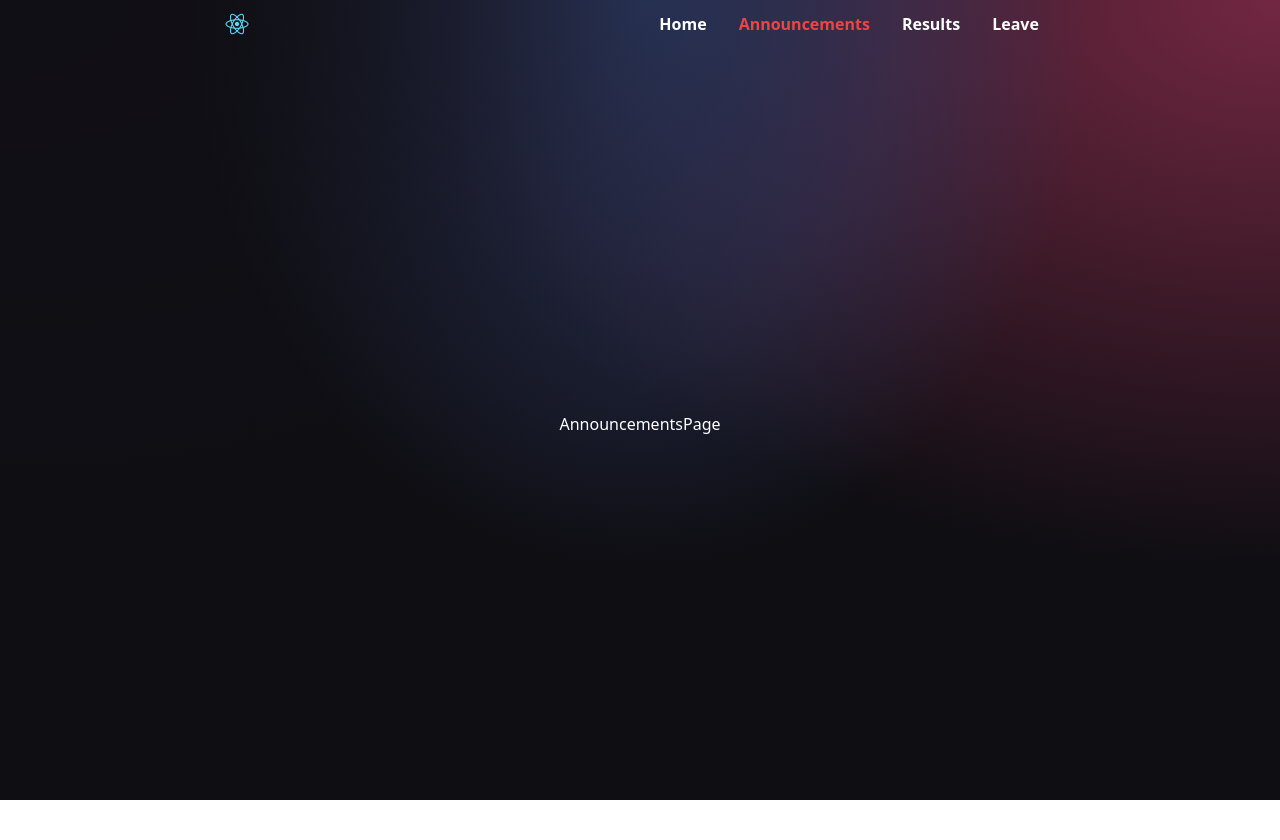
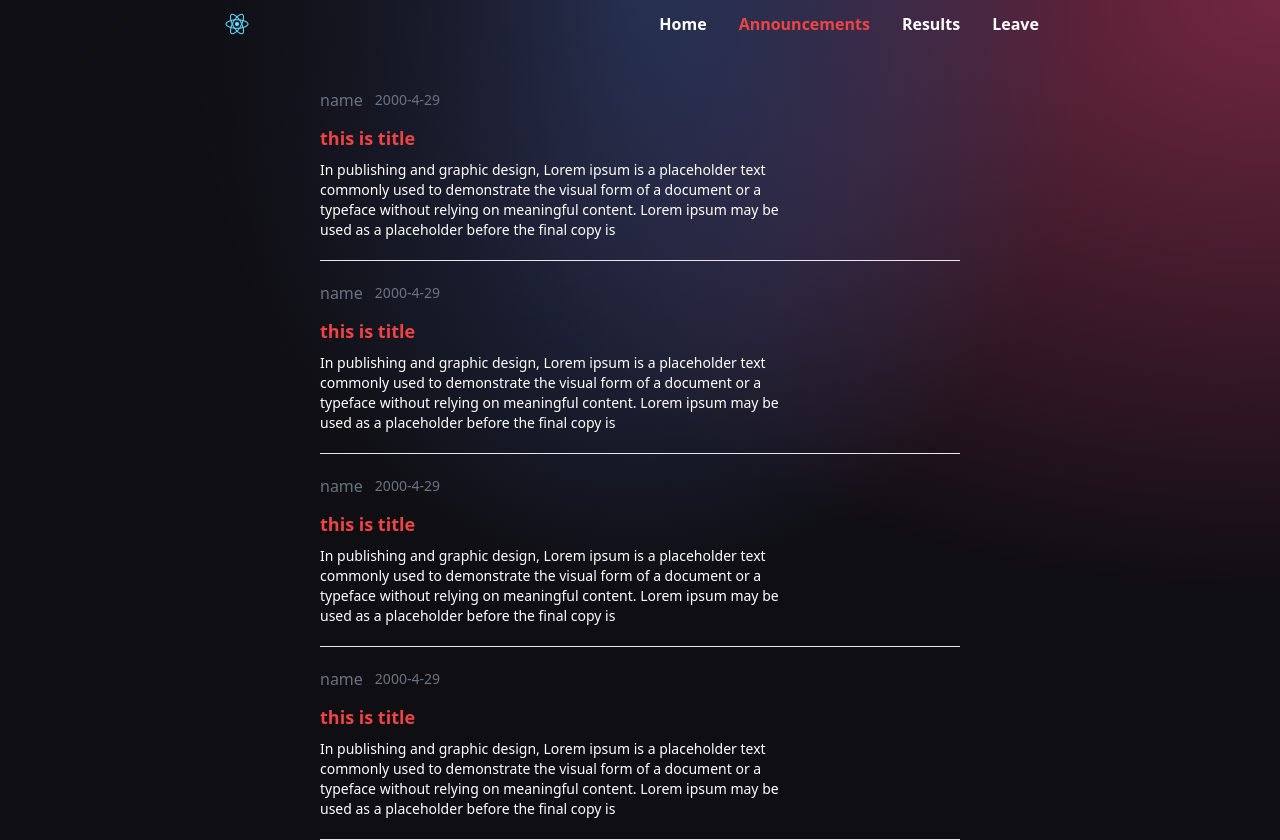
Before and after one commit to Y1S2-project-UOK/school-management-system-web-app, a React (Create React App) app: page /announcements in a window 1280 px wide. Before the commit the page ends 800 px from the top, so only its background shows below. Built offline with nearby package versions, Linux system fonts and the light colour scheme.

Commit message:
added card card compenets for announcements

```diff
--- a/src/App.js
+++ b/src/App.js
@@ -12,7 +12,7 @@ function App() {
     <BrowserRouter>
       <div className="gradient-bg-welcome min-h-screen">
         <NavBar />
-        <div className="pt-12 flex justify-center items-center h-screen">
+        <div className="pt-12 flex justify-center items-center ">
           <Routes>
             <Route path="/" element={<Navigate to="home" />} />
             <Route path="home" element={<HomePage />} />
--- /dev/null
+++ b/src/components/AnnouncementCard.jsx
@@ -0,0 +1,25 @@
+import React from "react";
+
+export default function AnnouncementCard({publisher_name,publish_date,title,details,onTitleClick}) {
+  return (
+    <div className="w-1/2 flex flex-col mt-5">
+      <div className="flex flex-row gap-3 items-center">
+        <div className="text-gray-500">{publisher_name}</div>
+        <div className="text-sm text-gray-500">{publish_date}</div>
+      </div>
+
+      <div className="grid grid-cols-4 gap-3">
+        <div className="col-span-3 flex flex-col">
+          <p onClick={onTitleClick} className="font-bold text-red-500 hover:text-red-300 cursor-pointer text-lg pt-3">
+           {title}
+          </p>
+
+          <p className="font-light text-white text-sm pt-2">
+            {details}
+          </p>
+        </div>
+      </div>
+      <hr className="mt-5" />
+    </div>
+  );
+}
--- a/src/pages/AnnouncementsPage.jsx
+++ b/src/pages/AnnouncementsPage.jsx
@@ -1,5 +1,38 @@
+import AnnouncementCard from "../components/AnnouncementCard";
+
 export default function AnnouncementsPage() {
   return (
-    <div className="text-white">AnnouncementsPage</div>
-  )
+    <div className="flex mt-5 flex-col items-center justify-center">
+      <AnnouncementCard
+        onTitleClick={() => console.log("clicked")}
+        publisher_name="name"
+        publish_date="2000-4-29"
+        title="this is title"
+        details="In publishing and graphic design, Lorem ipsum is a placeholder text commonly used to demonstrate the visual form of a document or a typeface without relying on meaningful content. Lorem ipsum may be used as a placeholder before the final copy is"
+      />
+
+      <AnnouncementCard
+        onTitleClick={() => console.log("clicked")}
+        publisher_name="name"
+        publish_date="2000-4-29"
+        title="this is title"
+        details="In publishing and graphic design, Lorem ipsum is a placeholder text commonly used to demonstrate the visual form of a document or a typeface without relying on meaningful content. Lorem ipsum may be used as a placeholder before the final copy is"
+      />
+
+      <AnnouncementCard
+        onTitleClick={() => console.log("clicked")}
+        publisher_name="name"
+        publish_date="2000-4-29"
+        title="this is title"
+        details="In publishing and graphic design, Lorem ipsum is a placeholder text commonly used to demonstrate the visual form of a document or a typeface without relying on meaningful content. Lorem ipsum may be used as a placeholder before the final copy is"
+      />
+      <AnnouncementCard
+        onTitleClick={() => console.log("clicked")}
+        publisher_name="name"
+        publish_date="2000-4-29"
+        title="this is title"
+        details="In publishing and graphic design, Lorem ipsum is a placeholder text commonly used to demonstrate the visual form of a document or a typeface without relying on meaningful content. Lorem ipsum may be used as a placeholder before the final copy is"
+      />
+    </div>
+  );
 }
--- a/src/pages/ResultsPage.jsx
+++ b/src/pages/ResultsPage.jsx
@@ -4,7 +4,7 @@ import AppInput from "../components/AppInput";
 export default function ResultsPage() {
   return (
     <>
-      <div className="flex items-center justify-center">
+      <div className="h-screen flex items-center justify-center">
         <div className="min-h-1/2 bg-gray-900  border border-gray-900 rounded-2xl">
           <div className="mx-4 sm:mx-24 md:mx-34 lg:mx-56  flex items-center space-y-4 py-16 font-semibold text-gray-500 flex-col">
             <svg
```
